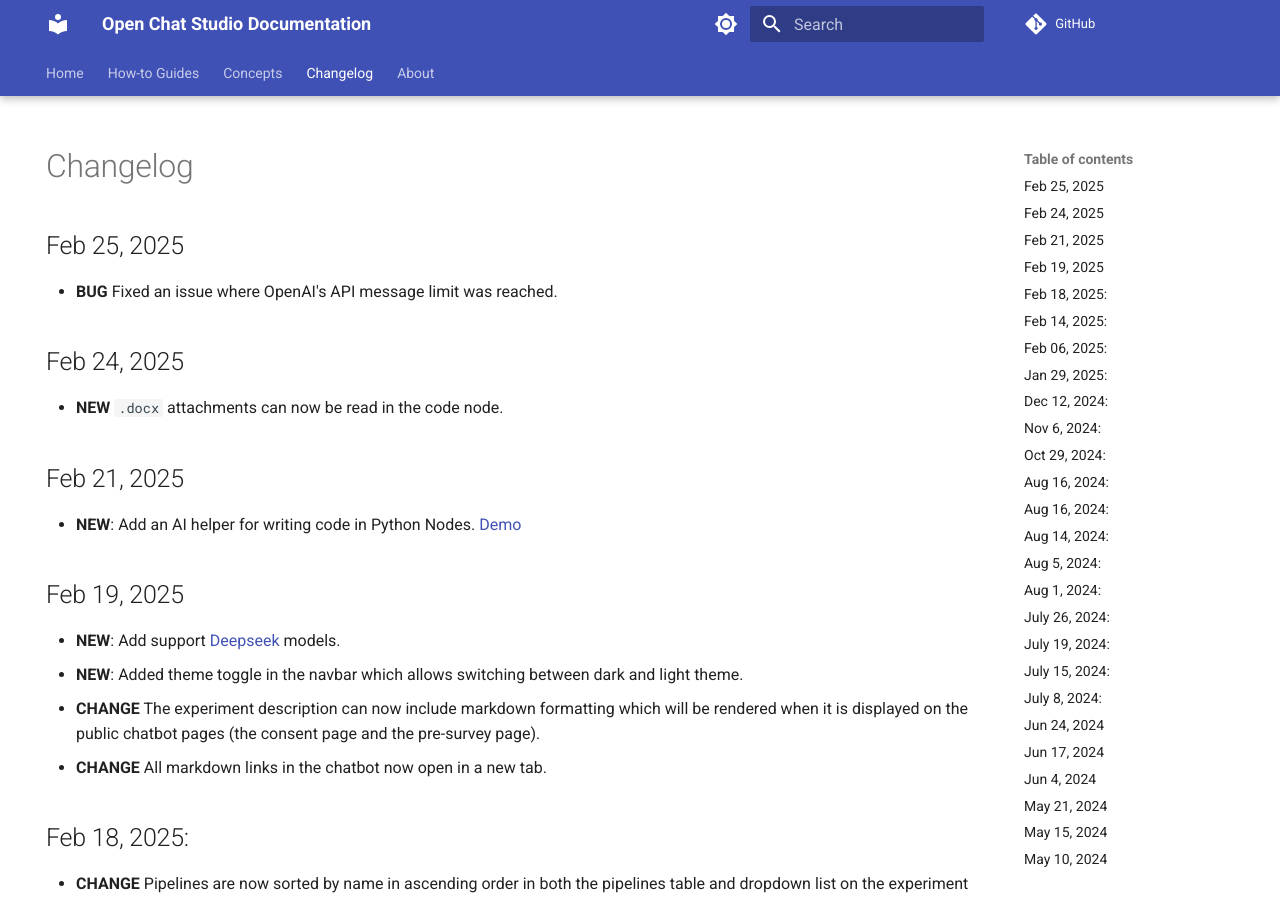
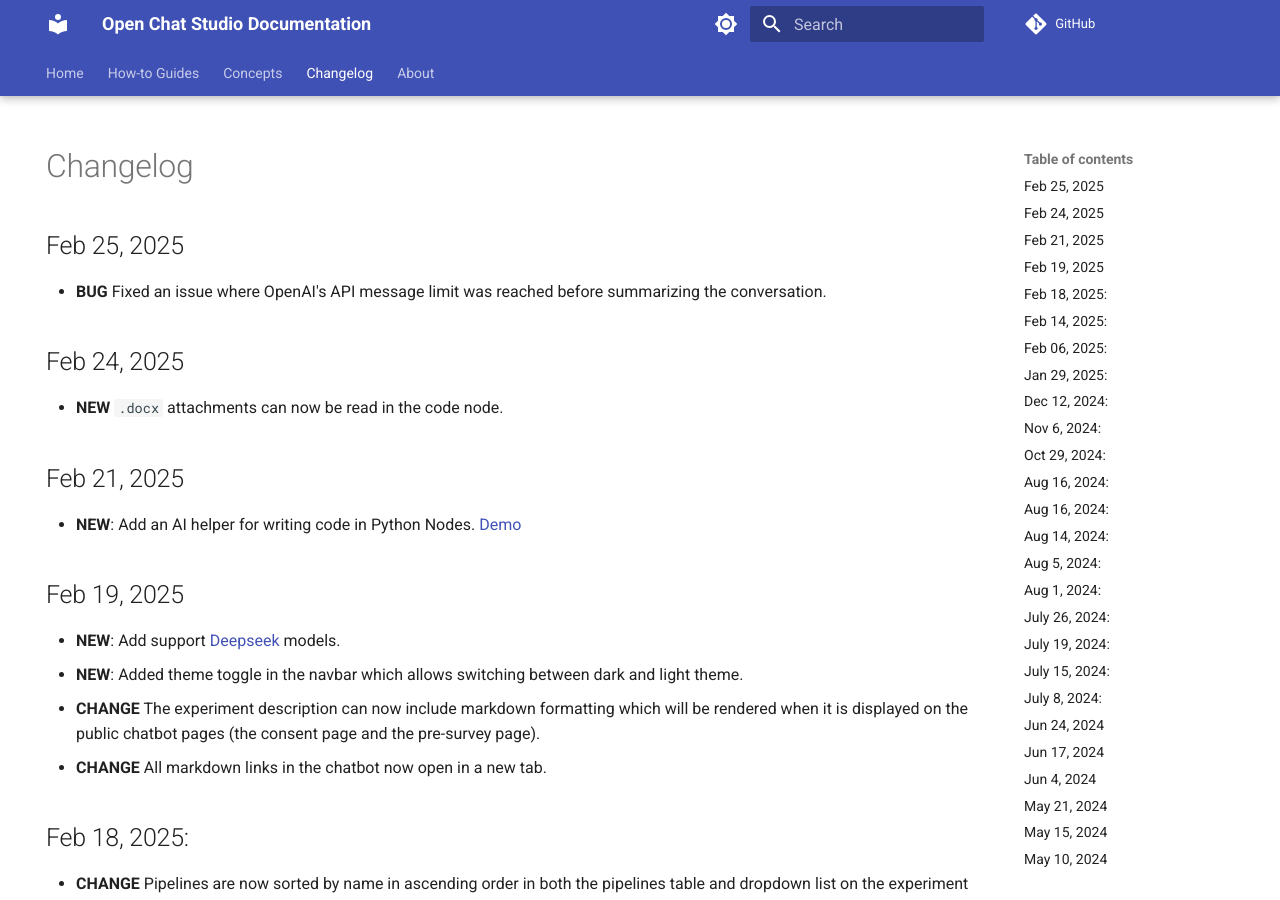
Before and after one commit to dimagi/open-chat-studio-docs, an MkDocs documentation site: the page built from docs/changelog.md, in a window 1280 px wide and 900 px high. Built offline with MkDocs 1.6.1 and Material for MkDocs 9.7.7, drawn with Linux system fonts in a browser that asks for light colours; emoji names are drawn with the system emoji font; a script that is not in the unit is left out; comment, search, counter and statistics services are not loaded.

Commit message:
Update bug description

```diff
--- a/docs/changelog.md
+++ b/docs/changelog.md
@@ -6,7 +6,7 @@ hide:
 # Changelog
 
 ## Feb 25, 2025
-* **BUG** Fixed an issue where OpenAI's API message limit was reached.
+* **BUG** Fixed an issue where OpenAI's API message limit was reached before summarizing the conversation.
 
 ## Feb 24, 2025
 * **NEW** `.docx` attachments can now be read in the code node.
```
